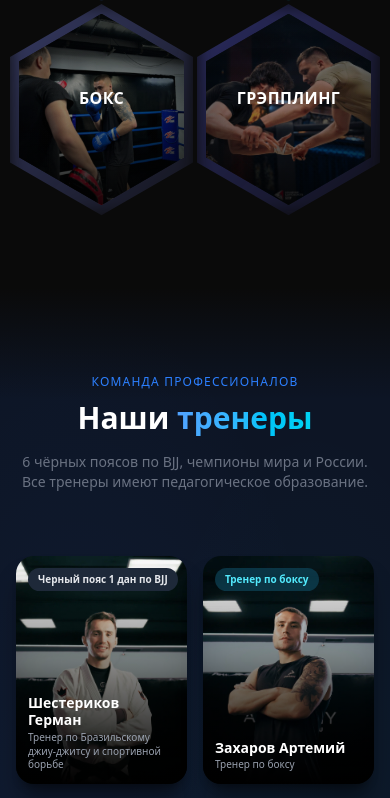
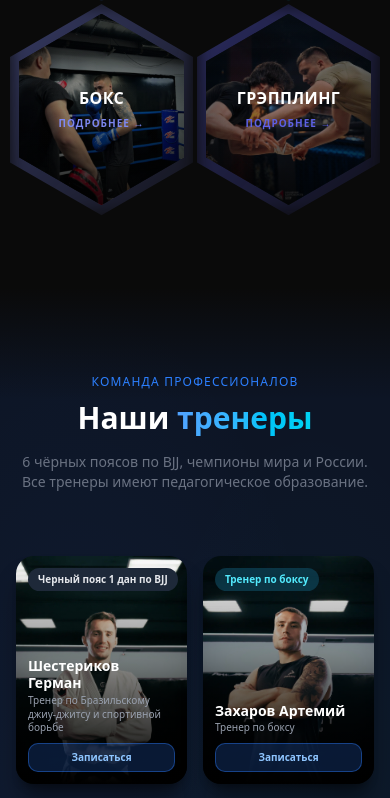
Before and after one commit to german9827387/bjj59-site, a Next.js app: page / in a window 390 px wide. Shown: the part 2659-3457 px from the top of the page. Built offline with nearby package versions, Linux system fonts and the light colour scheme.

Commit message:
ux: 5 UX improvements - trainer CTA always visible, reviews pause on interaction, add working hours, fix CTA caps, directions mobile label

```diff
--- a/components/CTA.tsx
+++ b/components/CTA.tsx
@@ -13,8 +13,8 @@ export default function CTA() {
               <span className="text-[#3B82F6] text-xs font-medium uppercase tracking-widest">Первое занятие бесплатно</span>
             </div>
             <h2 className="text-3xl sm:text-5xl lg:text-6xl font-black text-white mb-4 leading-tight">
-              ЗАПИШИТЕСЬ НА<br />
-              <span className="bg-gradient-to-r from-blue-400 to-cyan-400 text-transparent bg-clip-text">БЕСПЛАТНОЕ ЗАНЯТИЕ</span>
+              Запишитесь на<br />
+              <span className="bg-gradient-to-r from-blue-400 to-cyan-400 text-transparent bg-clip-text">бесплатное занятие</span>
             </h2>
             <p className="text-gray-400 text-lg max-w-xl mx-auto mb-10">
               И получите экипировку на первый урок в подарок. Попробуйте — вам точно понравится!
--- a/components/Contacts.tsx
+++ b/components/Contacts.tsx
@@ -1,4 +1,4 @@
-import { MapPin, Phone } from "lucide-react";
+import { MapPin, Phone, Clock } from "lucide-react";
 import Reveal from "./Reveal";
 
 export default function Contacts() {
@@ -43,6 +43,20 @@ export default function Contacts() {
             <div className="bg-[#0d0d0d] border border-[#1e1e1e] rounded-2xl p-6">
               <div className="flex items-start gap-4">
                 <div className="w-10 h-10 rounded-full bg-[#3B82F6]/10 flex items-center justify-center shrink-0">
+                  <Clock size={20} className="text-[#3B82F6]" />
+                </div>
+                <div>
+                  <h3 className="text-white font-bold mb-1">Часы работы</h3>
+                  <p className="text-gray-400 text-sm">Пн–Пт: <span className="text-white">8:00–22:00</span></p>
+                  <p className="text-gray-400 text-sm">Сб–Вс: <span className="text-white">9:00–20:00</span></p>
+                  <a href="/schedule" className="text-[#3B82F6] text-sm hover:underline mt-1 inline-block">Расписание занятий →</a>
+                </div>
+              </div>
+            </div>
+
+            <div className="bg-[#0d0d0d] border border-[#1e1e1e] rounded-2xl p-6">
+              <div className="flex items-start gap-4">
+                <div className="w-10 h-10 rounded-full bg-[#3B82F6]/10 flex items-center justify-center shrink-0">
                   <Phone size={20} className="text-[#3B82F6]" />
                 </div>
                 <div>
--- a/components/Directions.tsx
+++ b/components/Directions.tsx
@@ -63,10 +63,10 @@ function HexCard({ d, i }: { d: (typeof directions)[0]; i: number }) {
               {d.title}
             </span>
             <span
-              className="mt-2 text-[10px] sm:text-xs font-bold uppercase tracking-widest opacity-0 group-hover:opacity-100 transition-all duration-300 translate-y-1 group-hover:translate-y-0"
+              className="mt-2 text-[10px] sm:text-xs font-bold uppercase tracking-widest md:opacity-0 group-hover:opacity-100 transition-all duration-300 md:translate-y-1 group-hover:translate-y-0"
               style={{ color: accent }}
             >
-              Подробнее
+              Подробнее →
             </span>
           </div>
         </div>
--- a/components/Reviews.tsx
+++ b/components/Reviews.tsx
@@ -10,15 +10,21 @@ const reviews = reviewsJson;
 
 export default function Reviews() {
   const [active, setActive] = useState(0);
+  const [autoPlay, setAutoPlay] = useState(true);
 
   const next = useCallback(() => setActive((v) => (v + 1) % reviews.length), []);
   const prev = useCallback(() => setActive((v) => (v - 1 + reviews.length) % reviews.length), []);
 
-  // Auto-advance on mobile
+  const handleNext = useCallback(() => { next(); setAutoPlay(false); }, [next]);
+  const handlePrev = useCallback(() => { prev(); setAutoPlay(false); }, [prev]);
+  const handleDot = useCallback((i: number) => { setActive(i); setAutoPlay(false); }, []);
+
+  // Auto-advance on mobile — stops when user manually navigates
   useEffect(() => {
+    if (!autoPlay) return;
     const id = setInterval(next, 5000);
     return () => clearInterval(id);
-  }, [next]);
+  }, [next, autoPlay]);
 
   return (
     <section className="relative py-20 lg:py-28 bg-[#080808]">
@@ -169,20 +175,20 @@ export default function Reviews() {
 
           {/* Controls */}
           <div className="flex items-center justify-center gap-4 mt-4">
-            <button onClick={prev} aria-label="Предыдущий отзыв" className="p-2 rounded-full border border-[#1e1e1e] text-gray-500 hover:text-white hover:border-blue-500/40 transition-all">
+            <button onClick={handlePrev} aria-label="Предыдущий отзыв" className="p-2 rounded-full border border-[#1e1e1e] text-gray-500 hover:text-white hover:border-blue-500/40 transition-all">
               <ChevronLeft size={16} />
             </button>
             <div className="flex gap-2">
               {reviews.map((_, i) => (
                 <button
                   key={i}
-                  onClick={() => setActive(i)}
+                  onClick={() => handleDot(i)}
                   aria-label={`Отзыв ${i + 1}`}
                   className={`rounded-full transition-all ${i === active ? "w-5 h-2 bg-blue-500" : "w-2 h-2 bg-[#333]"}`}
                 />
               ))}
             </div>
-            <button onClick={next} aria-label="Следующий отзыв" className="p-2 rounded-full border border-[#1e1e1e] text-gray-500 hover:text-white hover:border-blue-500/40 transition-all">
+            <button onClick={handleNext} aria-label="Следующий отзыв" className="p-2 rounded-full border border-[#1e1e1e] text-gray-500 hover:text-white hover:border-blue-500/40 transition-all">
               <ChevronRight size={16} />
             </button>
           </div>
--- a/components/Trainers.tsx
+++ b/components/Trainers.tsx
@@ -42,10 +42,18 @@ function TrainerCard({ trainer, i }: { trainer: Trainer; i: number }) {
         {trainer.belt}
       </span>
 
-      {/* Always visible: name + role */}
+      {/* Always visible: name + role + CTA */}
       <div className="absolute bottom-0 left-0 right-0 p-3 sm:p-4 z-10 group-hover:opacity-0 transition-opacity duration-300">
         <h3 className="text-white font-black text-sm sm:text-base leading-tight">{trainer.name}</h3>
         <p className="text-gray-400 text-[10px] sm:text-xs mt-0.5 leading-snug">{trainer.role}</p>
+        <a
+          href={`https://t.me/GSAcademy59?text=${encodeURIComponent('Здравствуйте! Пишу с сайта, хочу записаться на тренировку')}`}
+          target="_blank"
+          rel="noopener noreferrer"
+          className="mt-2 block text-center bg-blue-500/20 border border-blue-500/40 text-blue-300 text-[10px] font-bold py-1.5 rounded-lg hover:bg-blue-500/30 transition-all"
+        >
+          Записаться
+        </a>
       </div>
 
       {/* Hover overlay with achievements */}
```
